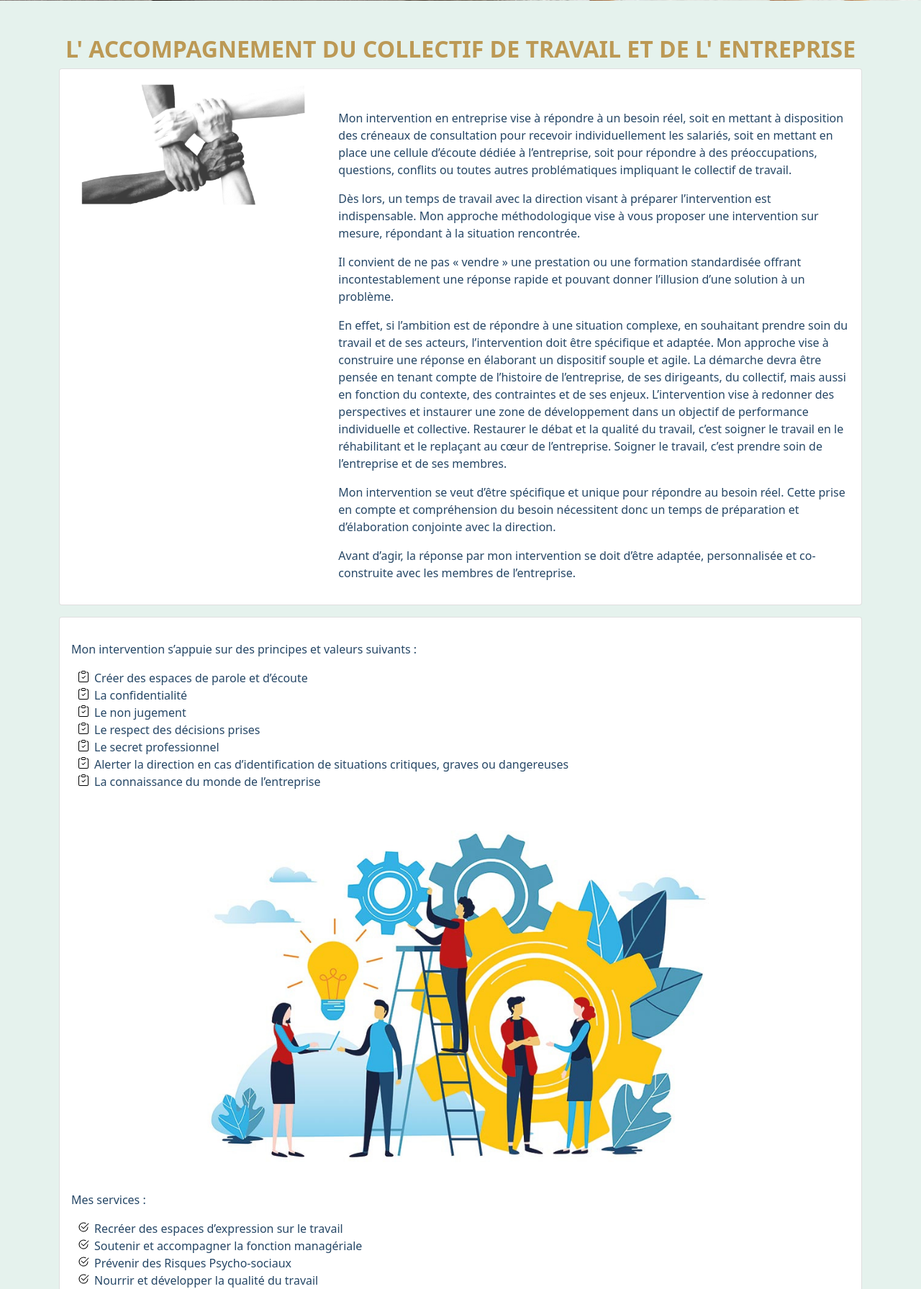
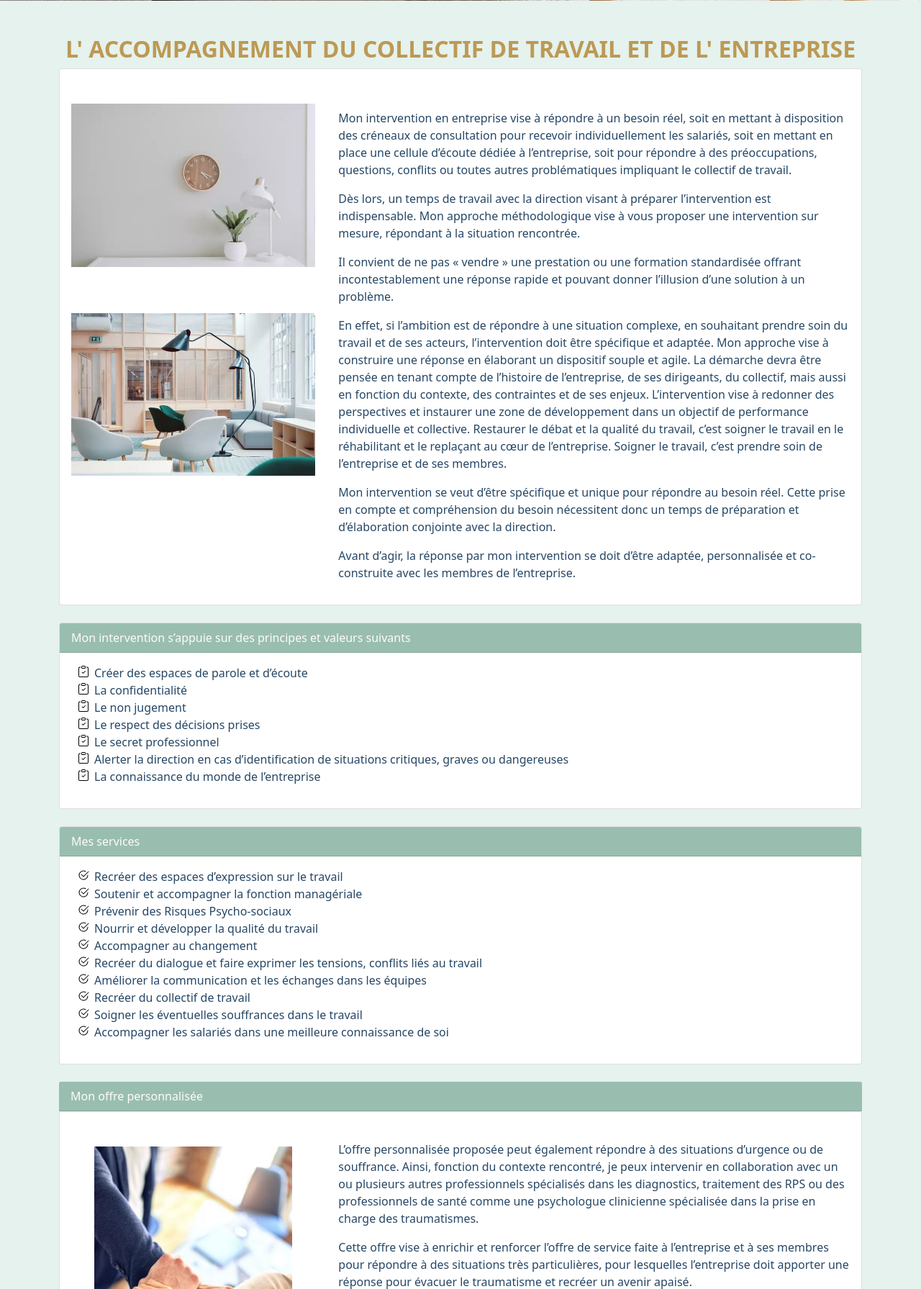
Before and after one commit to WildCodeSchool/orleans-202103-php-project-bretin, a Symfony app: template templates/Companies/index.html.twig in a window 1280 px wide. Shown: the part 479-2270 px from the top of the page at 72% size. Run offline with Twig, Linux system fonts and the light colour scheme; the template is opened without the code that fills it, so the values that code supplies are empty; style sheets or scripts are compiled from the project's sources; some libraries are stand-ins or nearby versions.

Commit message:
mise à jour style et img page entreprises

```diff
--- a/assets/styles/companies.scss
+++ b/assets/styles/companies.scss
@@ -36,6 +36,7 @@ h2{
     color: $quarternary;
 }
 
+
 ul li{
     list-style-type: none;
     color: $quarternary;
@@ -52,4 +53,5 @@ ul li{
 
 ul li a{
     color: $quarternary;
+    text-decoration: none;
 }
--- a/templates/Companies/index.html.twig
+++ b/templates/Companies/index.html.twig
@@ -1,6 +1,7 @@
 {% extends 'layout.html.twig' %}
 
-{% block title %}Espace Entreprises{% endblock %}
+{% block title %}Espace Entreprises
+{% endblock %}
 
 {% block stylesheets %}
 	{{ parent() }}
@@ -15,13 +16,14 @@
 				<h1>ESPACE ENTREPRISES</h1>
 			</div>
 		</div>
-		<div class="container_description px-3">
+		<div class="container_description">
 			<h2 class="subtitle text-center pt-5 text-uppercase">L' accompagnement du collectif de travail et de l' entreprise</h2>
 			<div class="container justify-content-center">
-				<div class="card mb-3">
+				<div class="card mb-4">
 					<div class="row g-0">
 						<div class="col-md-4">
-							<img src="{{ asset('build/images/hands.png') }}" class="img-fluid rounded-start" alt="hands_picture">
+							<img src="{{ asset('build/images/plant.webp') }}" class="img-fluid rounded-center px-3 py-5" alt="plant_picture">
+							<img src="{{ asset('build/images/desk.webp') }}" class="img-fluid rounded-center px-3 py-3" alt="desk_picture">
 						</div>
 						<div class="col-md-8">
 							<div class="card-body">
@@ -36,10 +38,9 @@
 						</div>
 					</div>
 				</div>
-				<div class="card">
+				<div class="card mb-4">
+					<div class="card-header bg-primary text-light">Mon intervention s’appuie sur des principes et valeurs suivants</div>
 					<div class="card-body">
-						<p class="card-text"></p>
-						<p class="p_7">Mon intervention s’appuie sur des principes et valeurs suivants :
 						<ul class="intervention">
 							<li>Créer des espaces de parole et d’écoute</li>
 							<li>La confidentialité</li>
@@ -47,10 +48,15 @@
 							<li>Le respect des décisions prises</li>
 							<li>Le secret professionnel</li>
 							<li>Alerter la direction en cas d’identification de situations critiques, graves ou dangereuses</li>
-							<li>La connaissance du monde de l’entreprise</li></p>
+							<li>La connaissance du monde de l’entreprise</li>
 						</ul>
-						<img src="{{ asset('build/images/together.jpg') }}" class="card-img-together w-100" alt="together_picture">
-						<p class="p_8">Mes services :
+					</div>
+				</div>
+			</div>
+			<div class="container justify-content-center">
+				<div class="card mb-4">
+					<div class="card-header bg-primary text-light">Mes services</div>
+					<div class="card-body">
 						<ul class="services">
 							<li>Recréer des espaces d’expression sur le travail</li>
 							<li>Soutenir et accompagner la fonction managériale</li>
@@ -61,10 +67,24 @@
 							<li>Améliorer la communication et les échanges dans les équipes</li>
 							<li>Recréer du collectif de travail</li>
 							<li>Soigner les éventuelles souffrances dans le travail</li>
-							<li>Accompagner les salariés dans une meilleure connaissance de soi</li></p>
+							<li>Accompagner les salariés dans une meilleure connaissance de soi</li>
 						</ul>
 					</div>
 				</div>
+			</div>
+			<div class="container justify-content-center">
+				<div class="card-header bg-primary text-light">Mon offre personnalisée</div>
+				<div class="card mb-4">
+					<div class="row g-0">
+						<div class="col-md-4">
+							<img src="{{ asset('build/images/hands.jpg') }}" class="img-fluid rounded-center px-5 py-5" alt="hands_picture">
+							<img src="{{ asset('build/images/mbti-logo.png') }}" class="card-img-mbti px-5 py-5 " alt="logo_mbti">
+							<ul>
+								<li><a target="_blank" href="https://www.youtube.com/watch?v=E17jlIWQrS4">Pour en savoir plus sur la certification MBTI</a></li>
+							</ul>
+						</div>
+						<div class="col-md-8">
+							<div class="card-body">
 								<p class="p_1 pt-4">L’offre personnalisée proposée peut également répondre à des situations d’urgence ou de souffrance. Ainsi, fonction du contexte rencontré, je peux intervenir en collaboration avec un ou plusieurs autres professionnels spécialisés dans les diagnostics, traitement des RPS ou des professionnels de santé comme une psychologue clinicienne spécialisée dans la prise en charge des traumatismes.</p>
 								<p class="p_2">Cette offre vise à enrichir et renforcer l’offre de service faite à l’entreprise et à ses membres pour répondre à des situations très particulières, pour lesquelles l’entreprise doit apporter une réponse pour évacuer le traumatisme et recréer un avenir apaisé.</p>
 								<p class="p_3">En effet, lorsqu'une entreprise doit surmonter des évènements graves liés à des conflits, traumatismes, accidents, celle-ci peut faire appels à une multitude d’acteurs et d’intervenants (experts en QVT, coachs, consultants, psychologues du travail, psychologues clinicien, sophrologues…).</p>
@@ -75,10 +95,9 @@
 								<p class="p_8">Réunissant ces compétences et approches différentes en fonction des situations rencontrées, l’action du cabinet permet de construire des réponses adaptées et personnalisées à votre situation.</p>
 								<p class="p_9">Considérant que chaque problématique est unique et particulière, la réponse à apporter doit être construite pour un besoin unique et spécifique.</p>
 								<p class="p_10">Notre intervention s’inscrit donc dans le cadre du code de déontologie des psychologues. Le secret professionnel est garanti. Nos interventions sont préparées et travaillées au préalable avec la direction. Nous traitons la(les) problématique(s) avec les salariés de façon adaptée, personnalisée, en collectif et/ou en individuel.</p>
-				<img src="{{ asset('build/images/mbti-logo.png') }}" class="card-img-mbti" alt="logo_mbti">
-				<ul>
-					<li><a target="_blank" href="https://www.youtube.com/watch?v=E17jlIWQrS4">Pour en savoir plus sur la certification MBTI</a></li>
-				</ul>
+							</div>
+						</div>
+					</div>
 				</div>
 			</div>
 		</section>
```
Also changed, not shown: assets/images/desk.webp (added), assets/images/hands.jpg (added), assets/images/plant.webp (added). Lines whose indentation alone changed are shown as unchanged.
